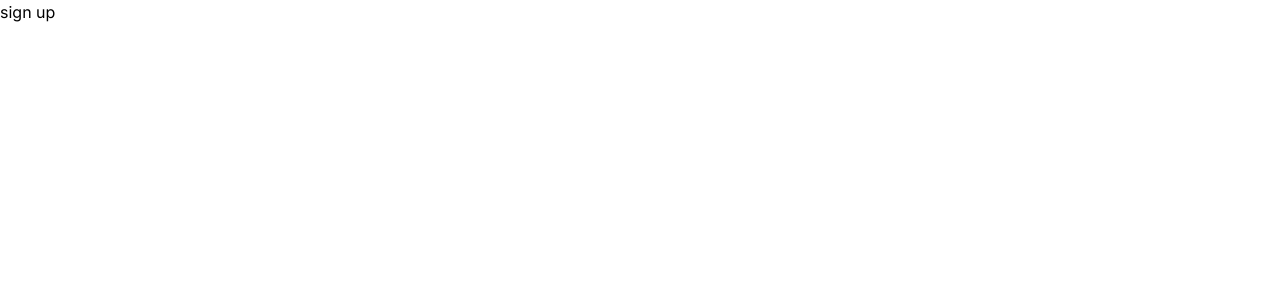
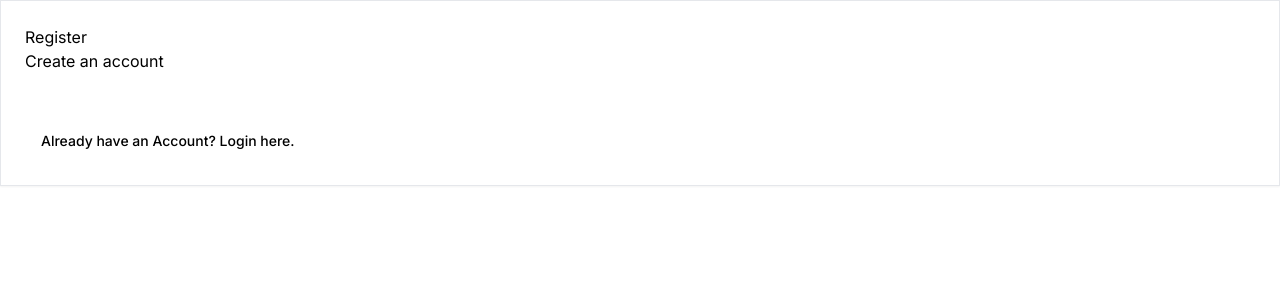
Before and after one commit to cykoravish/cykoravish-next, a Next.js app: page /auth/register in a window 1280 px wide. Shown: the top 300 px of the page. Built offline with nearby package versions, Linux system fonts and the light colour scheme.

Commit message:
made skeleton for register and login

```diff
--- a/src/app/auth/register/page.tsx
+++ b/src/app/auth/register/page.tsx
@@ -1,5 +1,15 @@
 "use client";
 
+import CardWrapper from "@/components/auth/card-wrapper";
 export default function RegisterPage() {
-  return <div>sign up</div>;
+  return (
+    <CardWrapper
+      label="Create an account"
+      title="Register"
+      backButtonHref="/auth/login"
+      backButtonLabel="Already have an Account? Login here."
+    >
+      <form></form>
+    </CardWrapper>
+  );
 }
--- a/src/components/auth/back-button.tsx
+++ b/src/components/auth/back-button.tsx
@@ -0,0 +1,15 @@
+import Link from "next/link";
+import { Button } from "../ui/button";
+
+interface BackButtonProp {
+  label: string;
+  href: string;
+}
+
+export default function BackButton({ label, href }: BackButtonProp) {
+  return (
+    <Button>
+      <Link href={href}>{label}</Link>
+    </Button>
+  );
+}
--- a/src/components/auth/card-wrapper.tsx
+++ b/src/components/auth/card-wrapper.tsx
@@ -0,0 +1,36 @@
+import {
+  Card,
+  CardHeader,
+  CardContent,
+  CardFooter,
+} from "@/components/ui/card";
+import AuthHeader from "./auth-header";
+import BackButton from "./back-button";
+
+interface CardwrapperProp {
+  label: string;
+  title: string;
+  backButtonHref: string;
+  backButtonLabel: string;
+  children: React.ReactNode;
+}
+
+export default function CardWrapper({
+  label,
+  title,
+  backButtonHref,
+  backButtonLabel,
+  children,
+}: CardwrapperProp) {
+  return (
+    <Card>
+      <CardHeader>
+        <AuthHeader label={label} title={title} />
+      </CardHeader>
+      <CardContent>{children}</CardContent>
+      <CardFooter>
+        <BackButton label={backButtonLabel} href={backButtonHref} />
+      </CardFooter>
+    </Card>
+  );
+}
```
